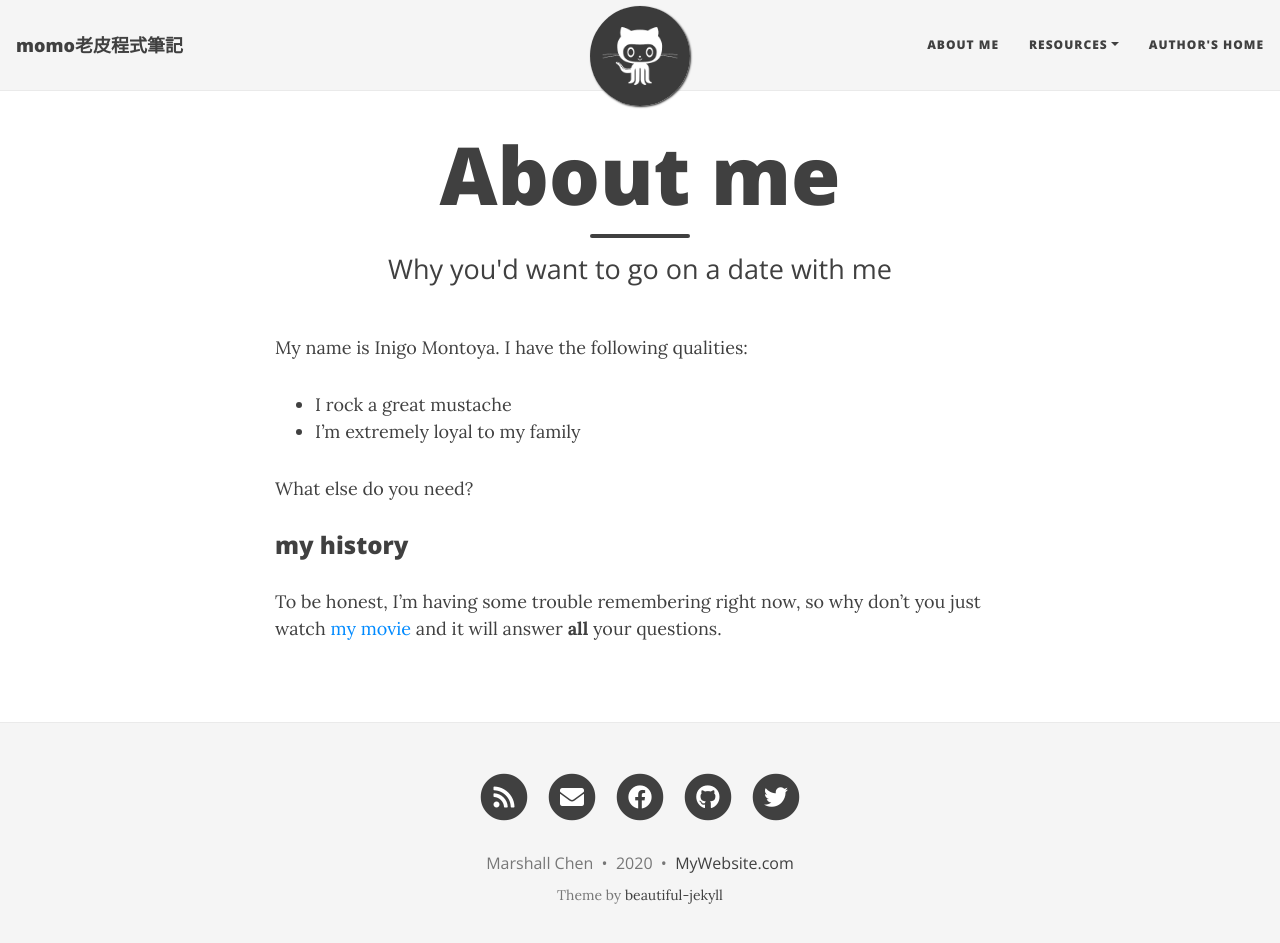
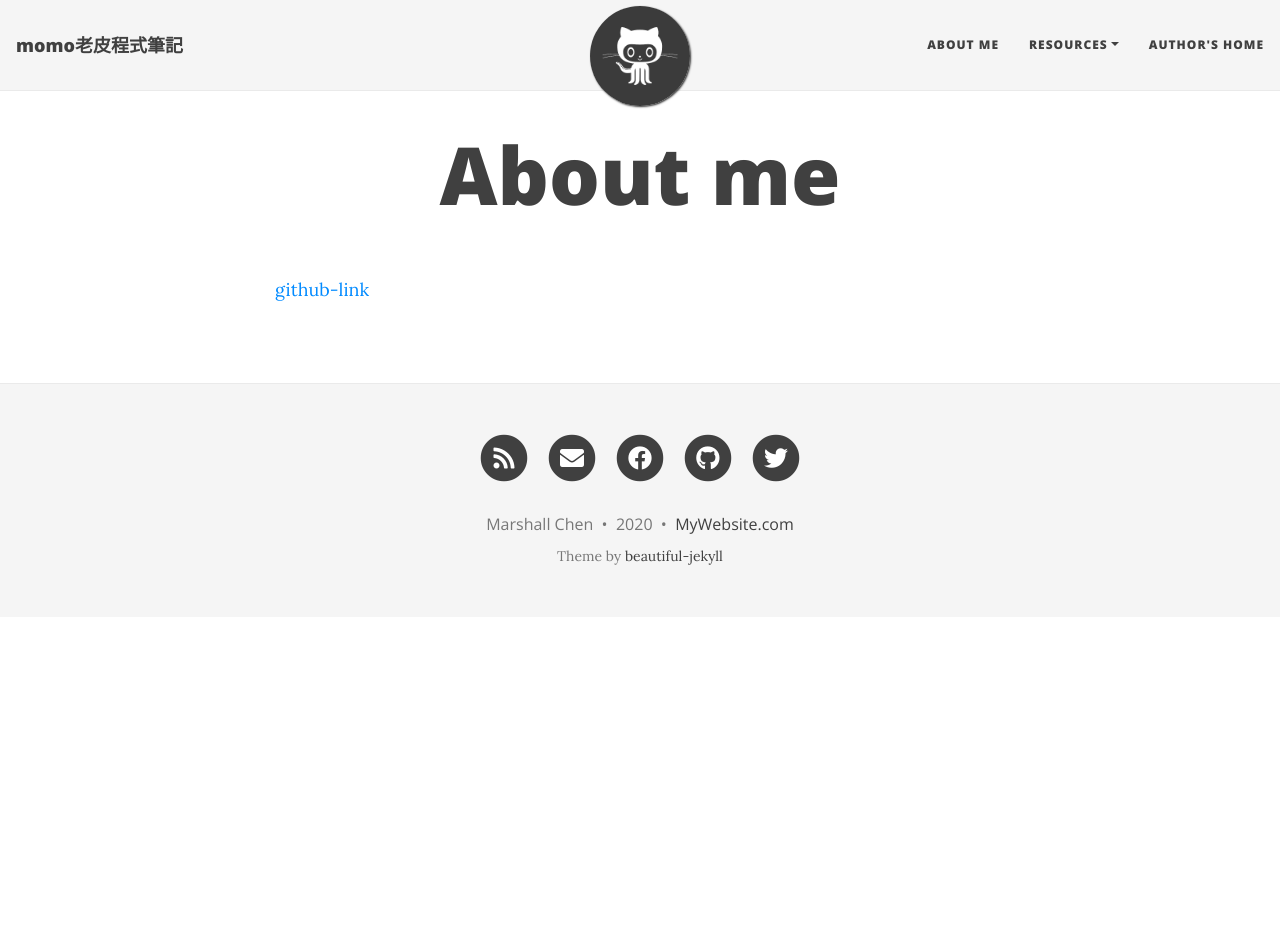
Before and after one commit to momoBear/momoBear.github.io, a Jekyll site: the page built from aboutme.md, in a window 1280 px wide and 956 px high. Shown: the top 943 px of the window. Built offline with Jekyll 4.4.1, drawn with Linux system fonts in a browser that asks for light colours; nearby versions of some CDN libraries.

Commit message:
Update aboutme.md

```diff
--- a/aboutme.md
+++ b/aboutme.md
@@ -1,16 +1,8 @@
 ---
 layout: page
 title: About me
-subtitle: Why you'd want to go on a date with me
+subtitle:
 ---
 
-My name is Inigo Montoya. I have the following qualities:
 
-- I rock a great mustache
-- I'm extremely loyal to my family
-
-What else do you need?
-
-### my history
-
-To be honest, I'm having some trouble remembering right now, so why don't you just watch [my movie](https://en.wikipedia.org/wiki/The_Princess_Bride_%28film%29) and it will answer **all** your questions.
+[github-link](https://github.com/momoBear/momoBear.github.io)
```
